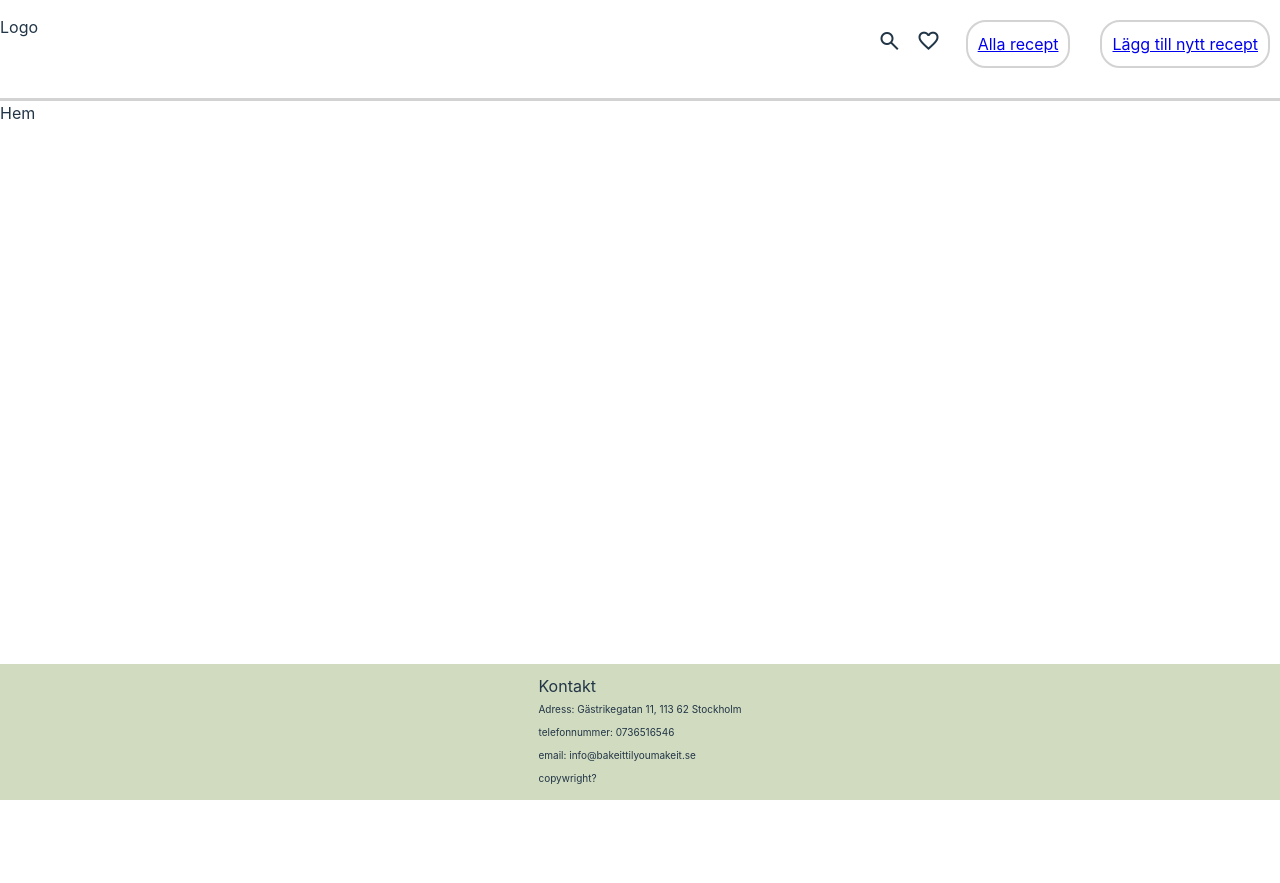
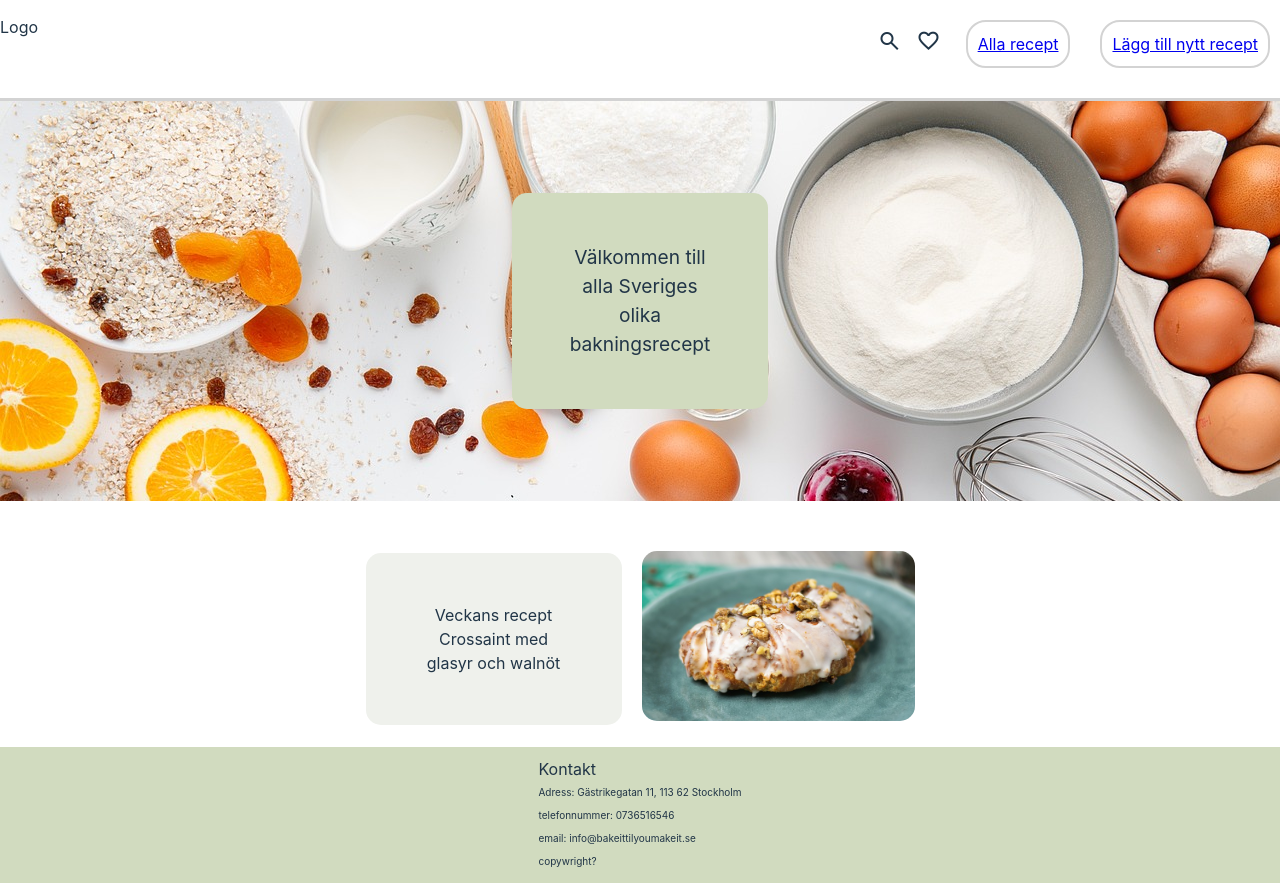
Before and after one commit to jennieforsell1992/bakeittilyoumakeit, a React (Vite) app in the folder frontend/: page / in a window 1280 px wide. Before the commit the page ends 800 px from the top, so only its background shows below. Built offline with nearby package versions, Linux system fonts and the light colour scheme.

Commit message:
(feat): created html in Home component and added classnames

```diff
--- a/frontend/src/components/pages/Home.tsx
+++ b/frontend/src/components/pages/Home.tsx
@@ -1,3 +1,30 @@
+import PastryPic from "../../../public/pastry.png";
+
 export const Home = () => {
-  return <p>Hem</p>;
+  return (
+    <div>
+      <section className="front-picture-wrapper">
+        <div className="title-wrapper">
+          <span className="title-wrapper-text">
+            Välkommen till alla Sveriges olika bakningsrecept
+          </span>
+        </div>
+      </section>
+      <section className="front-recipe-wrapper">
+        <div className="front-recipe-week">
+          <p className="front-recipe-title">Veckans recept</p>
+          <span className="front-recipe-text">
+            Crossaint med glasyr och walnöt
+          </span>
+        </div>
+        <div className="front-recipe-container">
+          <img
+            className="front-recipe-img"
+            src={PastryPic}
+            alt="bild på kaka"
+          />
+        </div>
+      </section>
+    </div>
+  );
 };
```
